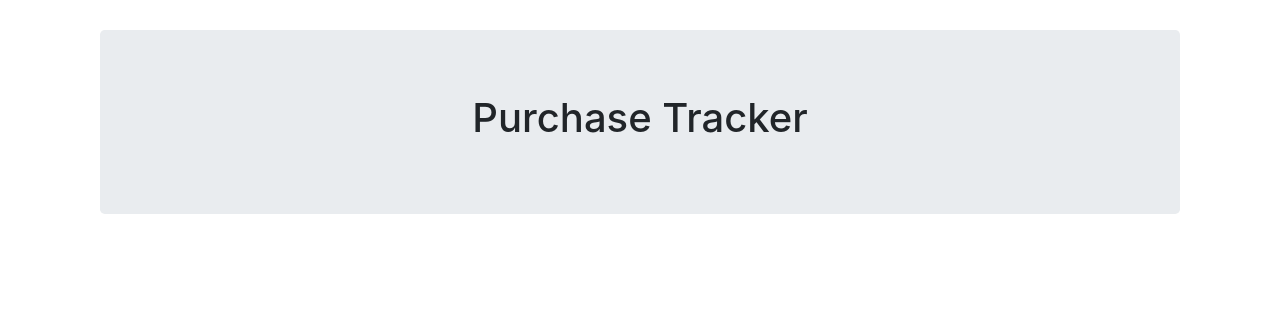
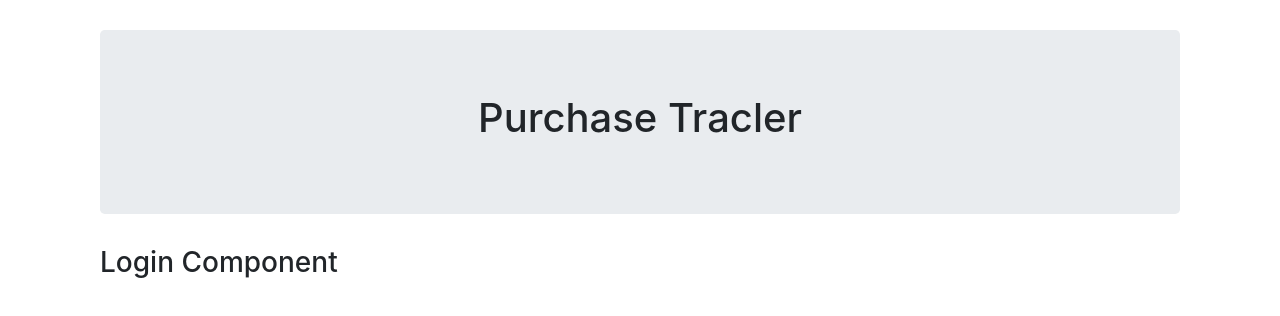
Before and after one commit to dtbrad/purchase-tracker-client, a React (Create React App) app: page / in a window 1280 px wide. Shown: the top 316 px of the page. Built offline with nearby package versions, Linux system fonts and the light colour scheme.

Commit message:
connect UI to authorization state

```diff
--- a/package.json
+++ b/package.json
@@ -12,6 +12,7 @@
     "react-scripts": "3.1.1",
     "redux": "^4.0.4",
     "redux-thunk": "^2.3.0",
+    "reselect": "^4.0.0",
     "typescript": "3.5.3"
   },
   "scripts": {
@@ -41,6 +42,7 @@
     "@types/react": "^16.9.2",
     "@types/react-dom": "16.9.0",
     "@types/react-redux": "^7.1.2",
-    "redux-devtools-extension": "^2.13.8"
+    "redux-devtools-extension": "^2.13.8",
+    "@types/reselect": "^2.2.0"
   }
 }
--- a/src/components/App.tsx
+++ b/src/components/App.tsx
@@ -1,15 +1,43 @@
+import {connect} from "react-redux";
 import React from "react";
 import {Container, Col, Jumbotron} from "react-bootstrap";
-import "./App.css";
+import Baskets from "components/Baskets";
+import Login from "components/Login";
+import "components/App.css";
+import {State} from "modules";
+import {selectIsUserAuthorized} from "modules/user/userSelectors";
 
-const App: React.FC = () => (
-    <Container>
-        <Col>
-            <Jumbotron>
-                <h1 className="text-center">Purchase Tracker</h1>
-            </Jumbotron>
-        </Col>
-    </Container>
-);
+function mapStateToProps(state: State) {
+    return {
+        authorized: selectIsUserAuthorized(state)
+    };
+}
 
-export default App;
+type AppProps = {
+    authorized: boolean;
+}
+
+function App({authorized}: AppProps) {
+    const title = (
+        <Jumbotron>
+            <h1 className="text-center">Purchase Tracler</h1>
+        </Jumbotron>
+    );
+
+    const authorizedApp = <Baskets />;
+    const unAuthorizedApp = <Login />;
+
+    return (
+        <Container>
+            <Col>
+                {title}
+                { authorized
+                    ? authorizedApp
+                    : unAuthorizedApp
+                }
+            </Col>
+        </Container>
+    );
+}
+
+export default connect(mapStateToProps)(App);
--- /dev/null
+++ b/src/components/Baskets.tsx
@@ -0,0 +1,5 @@
+import React from "react";
+
+const Baskets = () => <h3>Baskets Component</h3>;
+
+export default Baskets;
--- /dev/null
+++ b/src/components/Login.tsx
@@ -0,0 +1,5 @@
+import React from "react";
+
+const Login = () => <h3>Login Component</h3>;
+
+export default Login;
--- a/src/index.tsx
+++ b/src/index.tsx
@@ -3,7 +3,7 @@ import ReactDOM from "react-dom";
 import {Provider} from "react-redux";
 import "bootstrap/dist/css/bootstrap.css";
 import App from "components/App";
-import configureStore from "./configureStore";
+import configureStore from "configureStore";
 
 ReactDOM.render(
     <Provider store={configureStore}>
--- a/src/modules/index.ts
+++ b/src/modules/index.ts
@@ -1,5 +1,5 @@
 import {combineReducers} from "redux";
-import user from "./user/userReducer";
+import user from "modules/user/userReducer";
 
 export type State = {
     user: {
--- /dev/null
+++ b/src/modules/user/userSelectors.ts
@@ -0,0 +1,7 @@
+import {createSelector} from "reselect";
+import {selectUser} from "modules/rootSelectors";
+
+export const selectIsUserAuthorized = createSelector(
+    selectUser,
+    ({authorized}) => authorized
+);
```
Also changed, not shown: 1 other file (tests, documents, lock files or other folders).
